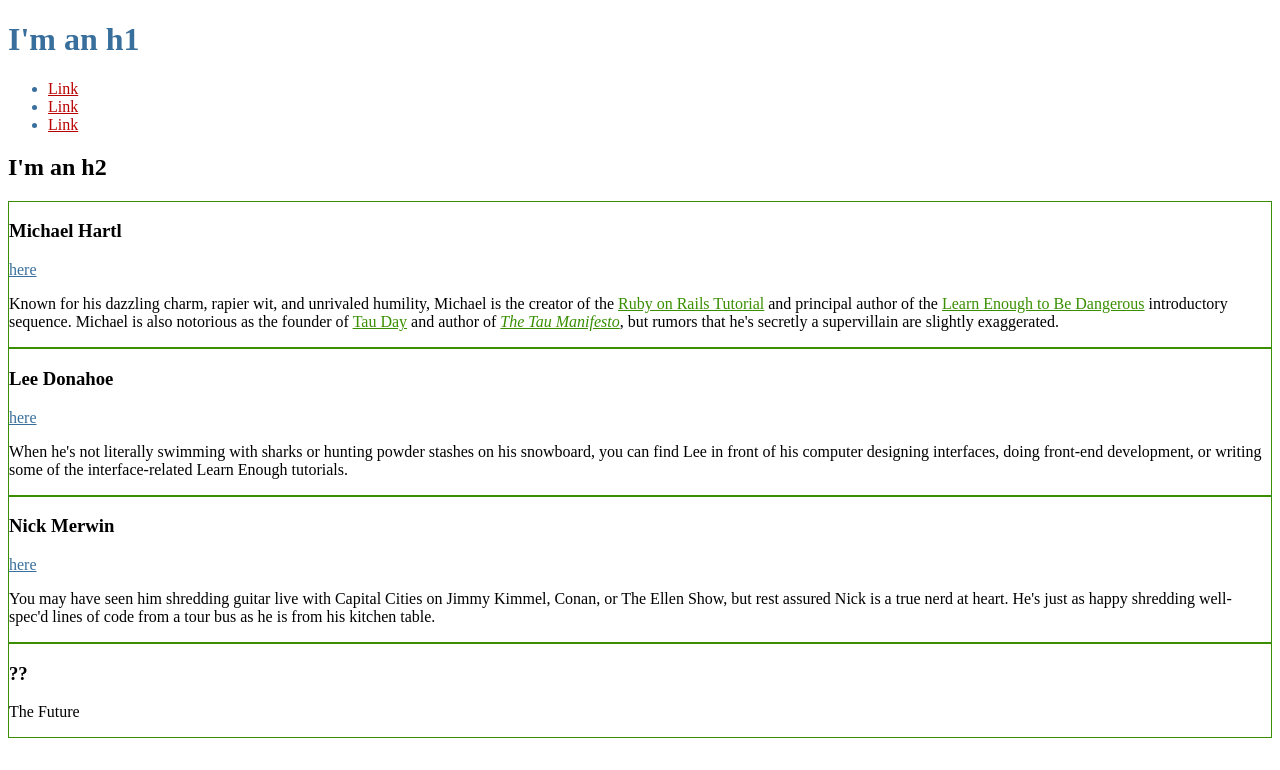
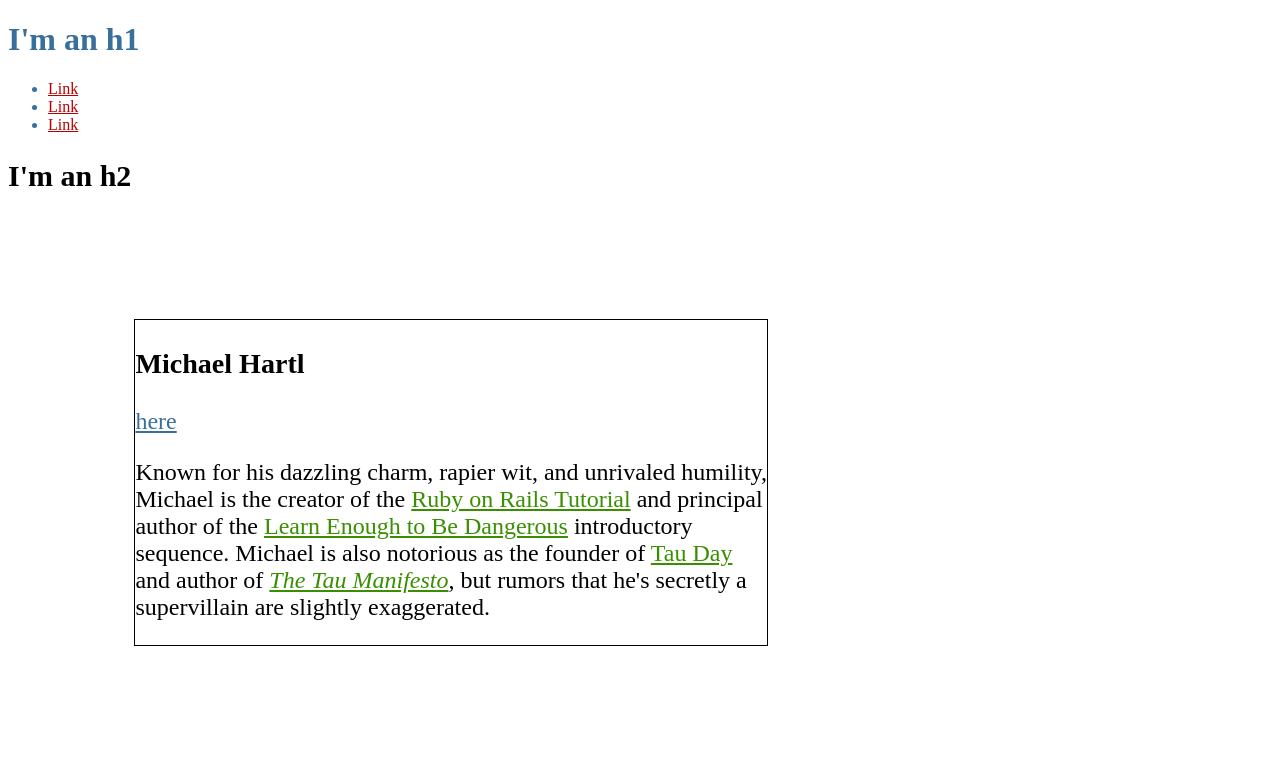
Before and after one commit to Krull233/Krull233.github.io, a plain HTML site: page index.html in a window 1280 px wide. Shown: the top 770 px of the page. Drawn offline with Linux system fonts and the light colour scheme.

Commit message:
Change some of the styles

```diff
--- a/index.html
+++ b/index.html
@@ -9,8 +9,8 @@
         color: rgba(184, 0, 0, 2);
       }
 
-      div.bio-box {
-        border: 1px solid rgba(57, 143, 0, 2);
+      h2 {
+        font-size: 30px;
       }
 
       /* SOCIAL STYLES */
@@ -19,11 +19,18 @@
       }
 
       /* BIO STYLES */
+      .bio-wrapper {
+        font-size: 24px;
+      }
       .bio-box {
         border: 1px solid rgba(0, 0, 0, 2);
+        width: 50%;
+        margin: 10%;
+        font-size: 1em;
       }
       .bio-copy a {
         color: rgba(57, 143, 0, 2);
+        font-size: 1em;
       }
     </style>
   </head>
@@ -41,9 +48,10 @@
       </li>
     </ul>
     <h2>I'm an h2</h2>
+    <div class="bio-wrapper">
       <div class="bio-box">
         <h3>Michael Hartl</h3>
-      <a href="https://twitter.com/mhartl" class="social-link">here</a>
+        <a href="https://twitter.com/mhartl" class="social-link"> here </a>
         <div class="bio-copy">
           <p>
             Known for his dazzling charm, rapier wit, and unrivaled humility,
@@ -62,31 +70,34 @@
       </div>
       <div class="bio-box">
         <h3>Lee Donahoe</h3>
-      <a href="https://twitter.com/leedonahoe" class="social-link">here</a>
+        <a href="https://twitter.com/leedonahoe" class="social-link"> here </a>
         <div class="bio-copy">
           <p>
-          When he's not literally swimming with sharks or hunting powder stashes
-          on his snowboard, you can find Lee in front of his computer designing
-          interfaces, doing front-end development, or writing some of the
-          interface-related Learn Enough tutorials.
+            When he's not literally swimming with sharks or hunting powder
+            stashes on his snowboard, you can find Lee in front of his computer
+            designing interfaces, doing front-end development, or writing some
+            of the interface -related Learn Enough tutorials.
           </p>
         </div>
       </div>
       <div class="bio-box">
         <h3>Nick Merwin</h3>
-      <a href="https://twitter.com/nickmerwin" class="social-link">here</a>
+        <a href="https://twitter.com/nickmerwin" class="social-link"> here </a>
         <div class="bio-copy">
           <p>
             You may have seen him shredding guitar live with Capital Cities on
             Jimmy Kimmel, Conan, or The Ellen Show, but rest assured Nick is a
-          true nerd at heart. He's just as happy shredding well-spec'd lines of
-          code from a tour bus as he is from his kitchen table.
+            true nerd at heart. He's just as happy shredding well-spec'd lines
+            of code from a tour bus as he is from his kitchen table.
           </p>
         </div>
       </div>
       <div class="bio-box">
         <h3>??</h3>
+        <div class="bio-copy">
           <p>The Future</p>
+        </div>
+      </div>
     </div>
   </body>
 </html>
```
Lines whose indentation alone changed are shown as unchanged.
